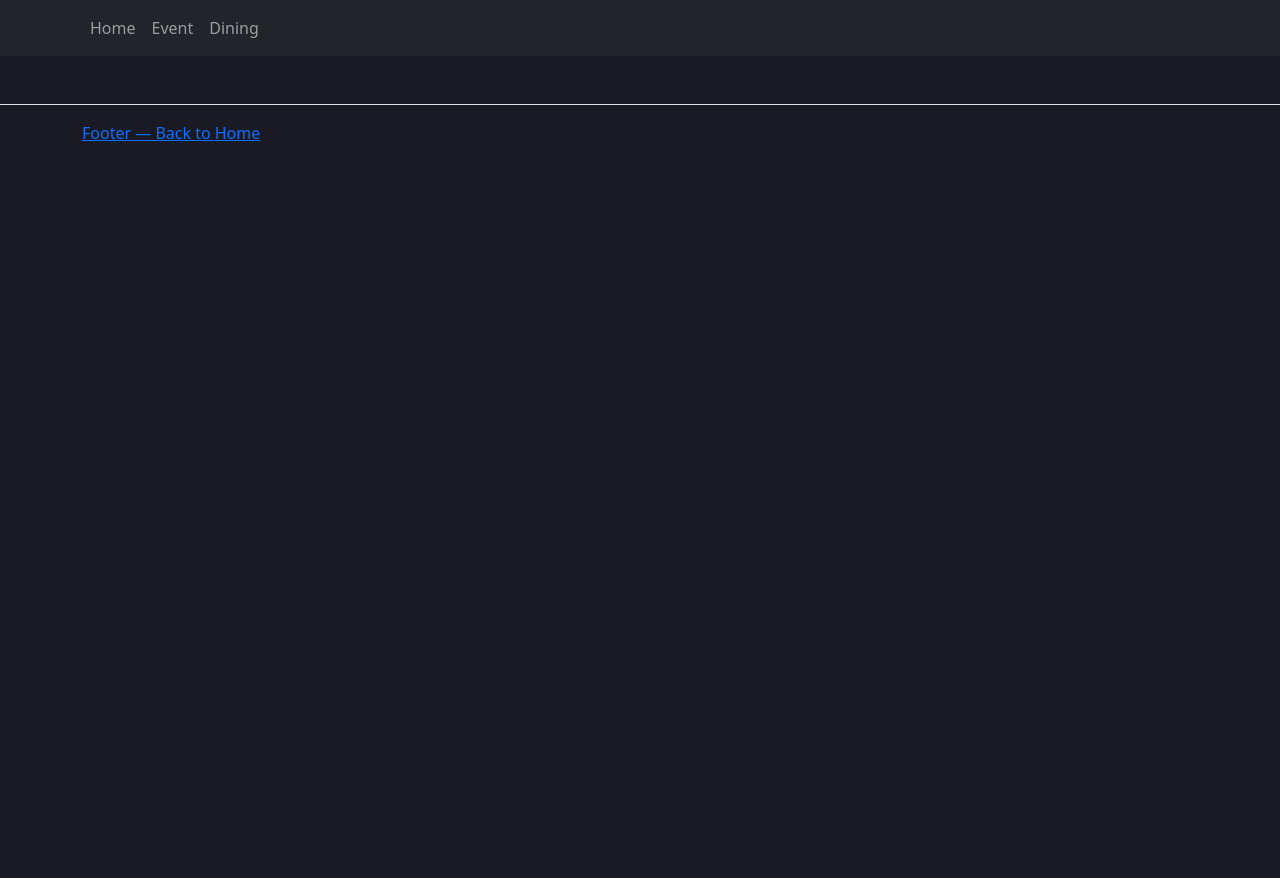
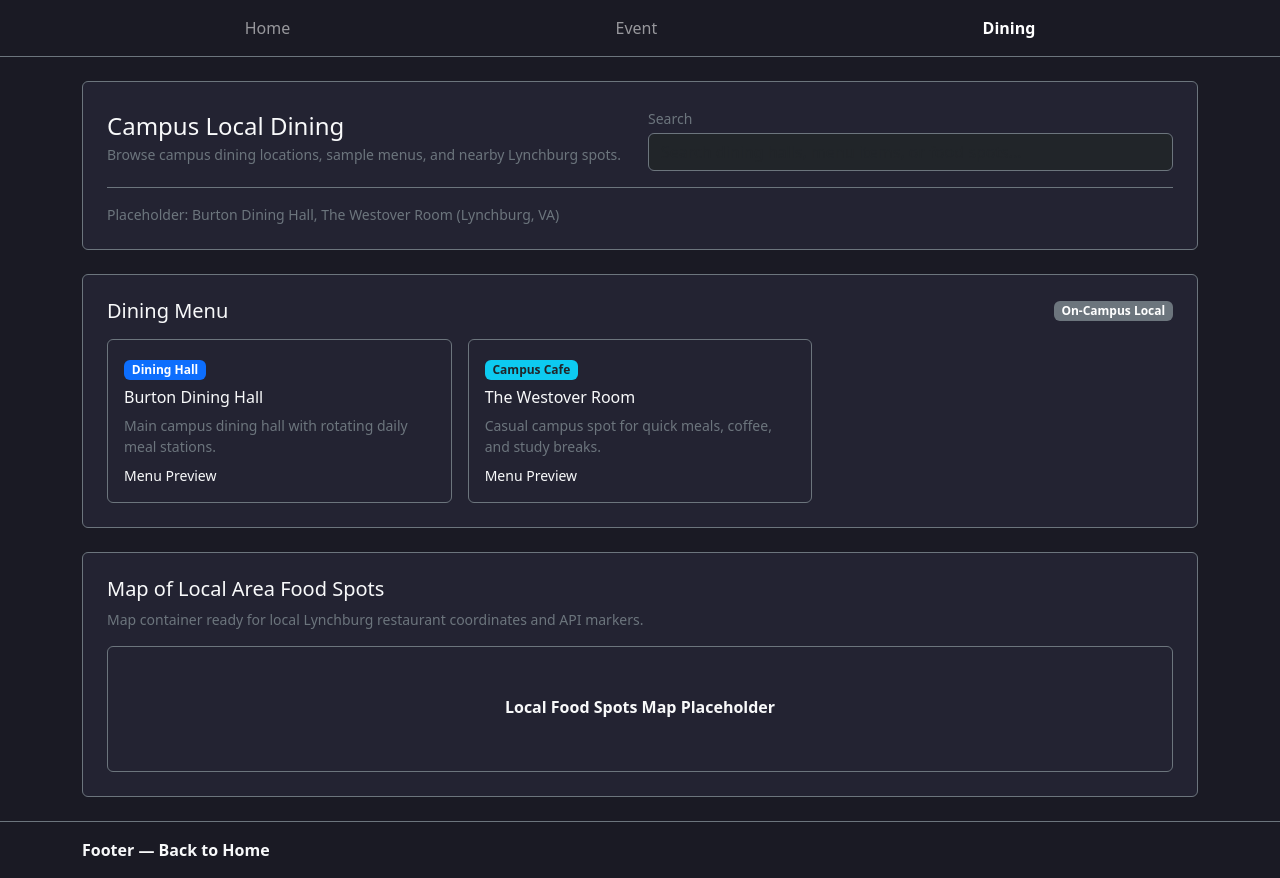
Before and after one commit to honeac638/Final-Project-CH, a plain HTML site: page dining.html in a window 1280 px wide. Before the commit the page ends 800 px from the top, so only its background shows below. Drawn offline with nearby package versions, Linux system fonts and the light colour scheme; no server answers.

Commit message:
finished the api place holde and dining.html

```diff
--- a/css/style.css
+++ b/css/style.css
@@ -1,13 +1,14 @@
-
+/* Dark theme page background*/
 body {
   background-color: #1a1a24;
   color: #f8f9fa;
 }
+/* Elevated dark surface color for sections and cards */
 section,
 .card {
   background-color: #232332;
 }
-
+/* 7-column grid layout for the monthly calendar on event.html */
 .calendar-grid {
   display: grid;
   grid-template-columns: repeat(7, 1fr);
--- a/dining.html
+++ b/dining.html
@@ -8,21 +8,96 @@
     <link rel="stylesheet" href="css/style.css">
 </head>
 <body>
-    <nav class="navbar navbar-expand navbar-dark bg-dark">
-        <div class="container">
-            <ul class="navbar-nav">
-                <li class="nav-item"><a class="nav-link" href="index.html">Home</a></li>
-                <li class="nav-item"><a class="nav-link" href="event.html">Event</a></li>
-                <li class="nav-item"><a class="nav-link" href="dining.html">Dining</a></li>
-            </ul>
+  <header>
+    <nav class="navbar navbar-expand navbar-dark border-bottom border-secondary">
+      <div class="container">
+        <ul class="navbar-nav w-100 justify-content-around">
+          <li class="nav-item">
+            <a class="nav-link" href="index.html">Home</a>
+          </li>
+          <li class="nav-item">
+           <a class="nav-link" href="event.html">Event</a>
+          </li>
+          <li class="nav-item">
+            <a class="nav-link active fw-semibold" aria-current="page" href="dining.html">Dining</a>
+          </li>
+        </ul>
+      </div>
+    </nav>
+  </header>
+  <main class="container my-4 flex-grow-1">
+<!-- Page Title and Search Bar Section -->
+  <section id="dining-header" class="p-4 mb-4 border border-secondary rounded">
+    <div class="row g-3 align-items-center">
+      <div class="col-md-6">
+        <h1 class="h4 mb-1">Campus Local Dining</h1>
+        <p class="text-secondary small mb-0">
+        Browse campus dining locations, sample menus, and nearby Lynchburg spots.
+        </p>
+      </div>
+      <div class="col-md-6">
+        <label for="dining-search" class="form-label small text-secondary mb-1">Search</label>
+        <input type="search" id="dining-search" class="form-control bg-dark text-light border-secondary" placeholder="Search dining halls, menu items, or food spots..."/>
+      </div>
+    </div>
+    <div id="dining-api-list" class="mt-3 pt-3 border-top border-secondary">
+        <p class="text-secondary small mb-0">Dining API results placeholder.</p>
+    </div>
+  </section>
+  <!-- Dining Menu Section-->
+  <section id="dining-menu-section" class="p-4 mb-4 border border-secondary rounded">
+    <div class="d-flex justify-content-between align-items-center mb-3">
+      <h2 class="h5 mb-0">Dining Menu</h2>
+      <div class="badge text-bg-secondary">On-Campus Local</div>
+    </div>
+    <div id="dining-list" class="row g-3">
+      <!-- Dining Location 1 -->
+    <div class="col-md-4 dining-card" data-search="burton dining hall breakfast lunch dinner">
+    <div class="card h-100 bg-transparent text-light border-secondary">
+      <div class="card-body">
+      <div class="badge text-bg-primary mb-2">Dining Hall</div>
+        <h3 class="h6 card-title">Burton Dining Hall</h3>
+        <p class="card-text text-secondary small mb-2">
+          Main campus dining hall with rotating daily meal stations.
+        </p>
+        <p class="small mb-0">Menu Preview</p>
+      </div>
+      </div>
+    </div>
+    <!-- Dining Location 2 -->
+    <div class="col-md-4 dining-card" data-search="westover room cafe coffee sandwiches">
+      <div class="card h-100 bg-transparent text-light border-secondary">
+        <div class="card-body">
+          <div class="badge text-bg-info text-dark mb-2">Campus Cafe</div>
+            <h3 class="h6 card-title">The Westover Room</h3>
+            <p class="card-text text-secondary small mb-2">
+              Casual campus spot for quick meals, coffee, and study breaks.
+            </p>
+            <p class="small mb-0">Menu Preview</p>
+          </div>
         </div>
-    </nav>
+      </div>
+    </div>
+  </section>
+  <!-- Local Area Food Spots Map Placeholder Section -->
+  <section id="local-food-map" class="p-4 border border-secondary rounded">
+    <h2 class="h5 mb-2">Map of Local Area Food Spots</h2>
+    <p class="text-secondary small mb-3">
+      Map container ready for local Lynchburg restaurant coordinates and API markers.
+    </p>
+    <div id="food-map-canvas" class="p-5 border border-secondary rounded text-center">
+      <p class="fw-semibold mb-1">Local Food Spots Map Placeholder</p>
+    </div>
+  </section>
 
-    <footer class="border-top py-3 mt-5">
-        <div class="container">
-            <a href="index.html">Footer — Back to Home</a>
-        </div>
-    </footer>
+  </main>
+  <footer class="border-top border-secondary py-3 mt-auto">
+    <div class="container d-flex justify-content-between align-items-center">
+      <a href="index.html" class="text-decoration-none text-light fw-semibold">
+        Footer — Back to Home
+      </a>
+    </div>
+  </footer>
     <script src="https://cdn.jsdelivr.net/npm/bootstrap@5.3.9/dist/js/bootstrap.bundle.min.js" integrity="sha384-WyOxWvTyr1QaMPfiPJSv76iReVthorl5uWlFtZPyK0IEB0hGzo9y5Bp9mYanr8Bu" crossorigin="anonymous"></script>
     <script src="js/script.js"></script>
 </body>
--- a/js/script.js
+++ b/js/script.js
@@ -1,6 +1,6 @@
 console.log("script.js connected!");
 
-// 1. Filter events on event.html by category (All, Academic, Social)
+//Filter events on event.html by category (All, Academic, Social)
 const filterButtons = document.querySelectorAll("[data-filter]");
 const eventItems = document.querySelectorAll(".event-item");
 
@@ -21,3 +21,32 @@ filterButtons.forEach((button) => {
     });
   });
 });
+
+const DINING_API_URL = "https://nominatim.openstreetmap.org/search";
+
+async function fetchDiningSpots(query = "food") {
+  const container = document.getElementById("dining-api-list");
+
+  try {
+    const url = `${DINING_API_URL}?format=json&limit=3&q=${encodeURIComponent(query + " Lynchburg VA")}`;
+    const res = await fetch(url);
+    const data = await res.json();
+
+    if (container) {
+      container.innerHTML = "";
+      data.forEach((place) => {
+        const item = document.createElement("p");
+        item.className = "small mb-1";
+        item.textContent = place.display_name;
+        container.appendChild(item);
+      });
+    }
+  } catch (err) {
+    console.log("API placeholder fallback:", err);
+    if (container) {
+      container.innerHTML = `<p class="text-secondary small mb-0">Placeholder: Burton Dining Hall, The Westover Room (Lynchburg, VA)</p>`;
+    }
+  }
+}
+
+fetchDiningSpots();
```
Also changed, not shown: event.html (+3 -8 lines), index.html (+2 -2 lines).
